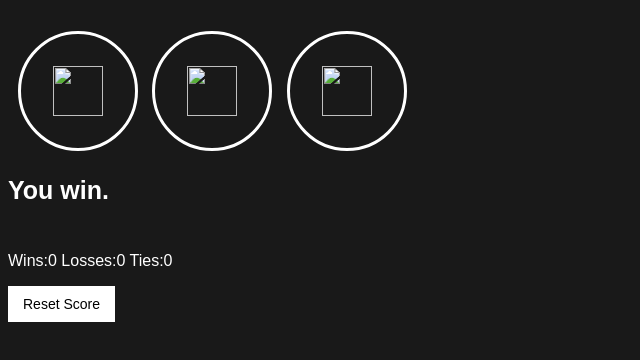
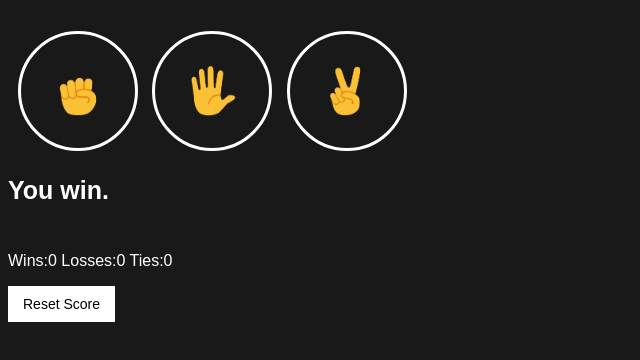
Before and after one commit to NanthaKishoreS/Rock-Paper-Scissors-Game, a plain HTML site: page index.html in a window 1280 px wide. Shown: the part 50-410 px from the top of the page, without its empty margins (0-640 px from the left). Drawn offline with Linux system fonts and the light colour scheme.

Commit message:
Update index.html

```diff
--- a/index.html
+++ b/index.html
@@ -7,15 +7,15 @@
         <p class="rps-title">Rock Paper Scissors</p>
         <button onclick="
             playGame('Rock');
-        " class="move-button"><img class="move-icon" src="RPS-images/Rock.png" alt=""></button>
+        " class="move-button"><img class="move-icon" src="Rock.png" alt=""></button>
 
         <button onclick="
             playGame('Paper');
-        " class="move-button"><img class="move-icon" src="RPS-images/Paper.png" alt=""></button>
+        " class="move-button"><img class="move-icon" src="Paper.png" alt=""></button>
 
         <button onclick="
             playGame('Scissors');
-        " class="move-button"><img class="move-icon" src="RPS-images/Scissors.png" alt=""></button>
+        " class="move-button"><img class="move-icon" src="Scissors.png" alt=""></button>
 
         <p class="js-result result"> You win.</p>
         <p class="js-moves"></p>
```
